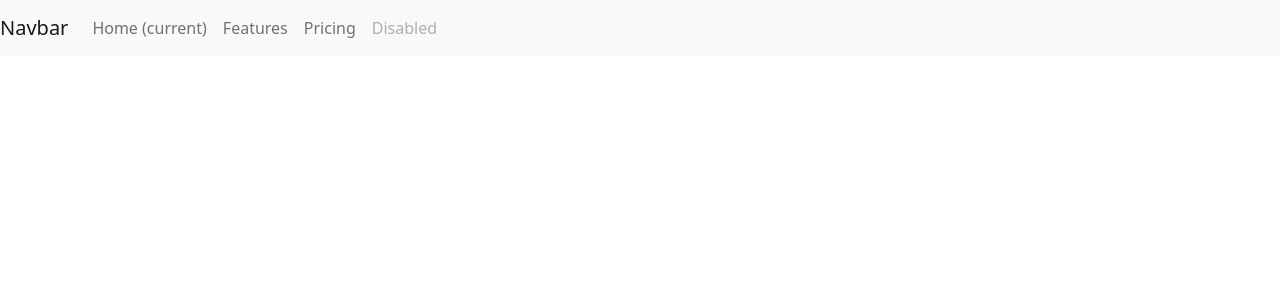
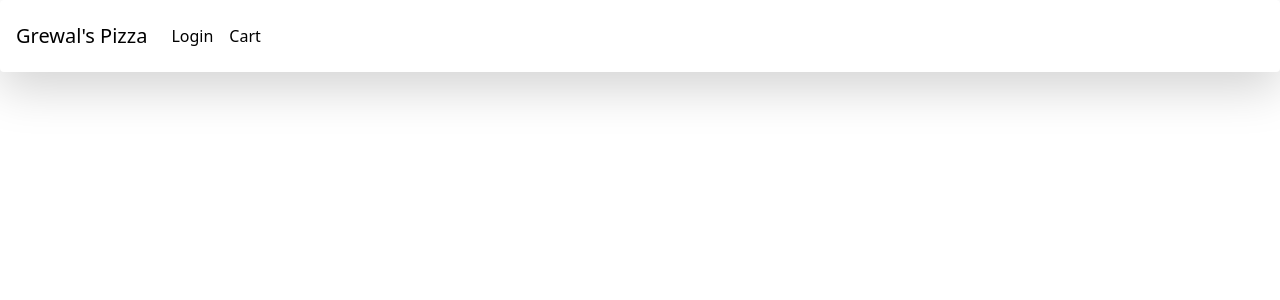
Before and after one commit to Grewal034/MERN-PIZZA, a React (Create React App) app: page / in a window 1280 px wide. Shown: the top 300 px of the page. Built offline with nearby package versions, Linux system fonts and the light colour scheme.

Commit message:
Navbar bootstrap changes

```diff
--- a/src/components/Navbar.js
+++ b/src/components/Navbar.js
@@ -3,9 +3,9 @@ import React from "react";
 export default function Navbar() {
   return (
     <div>
-      <nav className="navbar navbar-expand-lg navbar-light bg-light">
+      <nav className="navbar navbar-expand-lg shadow-lg p-3 mb-5 bg-white rounded ">
         <a className="navbar-brand" href="#">
-          Navbar
+          Grewal's Pizza
         </a>
         <button
           className="navbar-toggler"
@@ -19,25 +19,15 @@ export default function Navbar() {
           <span className="navbar-toggler-icon"></span>
         </button>
         <div className="collapse navbar-collapse" id="navbarNav">
-          <ul className="navbar-nav">
-            <li className="nav-item active">
+          <ul className="navbar-nav ml-auto">
+            <li className="nav-item">
               <a className="nav-link" href="#">
-                Home <span className="sr-only">(current)</span>
+                Login
               </a>
             </li>
             <li className="nav-item">
               <a className="nav-link" href="#">
-                Features
-              </a>
-            </li>
-            <li className="nav-item">
-              <a className="nav-link" href="#">
-                Pricing
-              </a>
-            </li>
-            <li className="nav-item">
-              <a className="nav-link disabled" href="#">
-                Disabled
+                Cart
               </a>
             </li>
           </ul>
--- a/src/index.css
+++ b/src/index.css
@@ -1,8 +1,10 @@
+@import url('https://fonts.googleapis.com/css2?family=Montserrat:wght@600&display=swap');
+
 body {
   margin: 0;
   font-family: -apple-system, BlinkMacSystemFont, 'Segoe UI', 'Roboto', 'Oxygen',
     'Ubuntu', 'Cantarell', 'Fira Sans', 'Droid Sans', 'Helvetica Neue',
-    sans-serif;
+    sans-serif, 'Montserrat';
   -webkit-font-smoothing: antialiased;
   -moz-osx-font-smoothing: grayscale;
 }
@@ -11,3 +13,11 @@ code {
   font-family: source-code-pro, Menlo, Monaco, Consolas, 'Courier New',
     monospace;
 }
+
+.nav-link {
+  color: black !important;
+}
+
+.navbar-brand{
+  color: black !important;
+}
```
